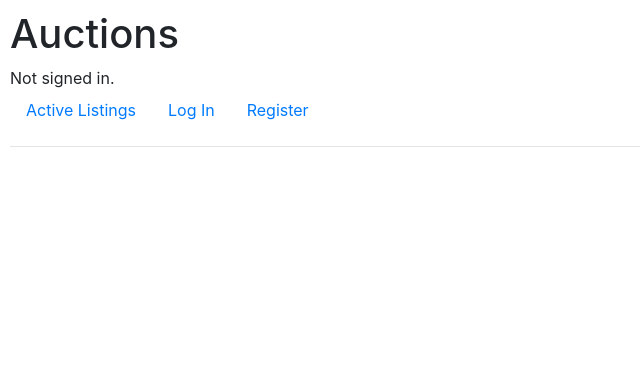
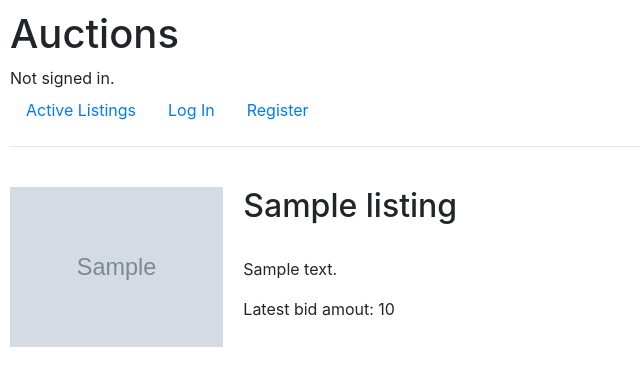
Before and after one commit to theamian/auctions, a Django app: page /listing/1 in a window 1280 px wide. Shown: the top 386 px of the page, without its empty margins (0-640 px from the left). Run offline with Django 3.2, Linux system fonts and the light colour scheme; tables that the repository leaves empty hold one stand-in row (values such as "Sample post"); grey boxes marked "Sample" are stand-in pictures; some libraries are stand-ins or nearby versions.

Commit message:
Add listing details on listing page

```diff
--- a/auctions/static/auctions/styles.css
+++ b/auctions/static/auctions/styles.css
@@ -24,3 +24,10 @@ body {
 .card_link:hover, .card_link:active, .card_link:focus, .card_link:visited {
     text-decoration: none;
 }
+
+.listing_img {
+    float:left;
+    height: 20vh;
+    width: auto;
+    margin-right: 20px;
+}
--- a/auctions/templates/auctions/listing.html
+++ b/auctions/templates/auctions/listing.html
@@ -21,5 +21,11 @@
         {% endif %}
 
     {% endif %}
+    <br>
+    <img class="listing_img" src="{{ listing.image }}" />
+    <h2>{{ listing.title}}</h2>
+    <br>
+    <p>{{ listing.description }}</p>
+    <p>Latest bid amout: {{ listing.bid_listing.get.amount }}</p>
 
 {% endblock %}
```
